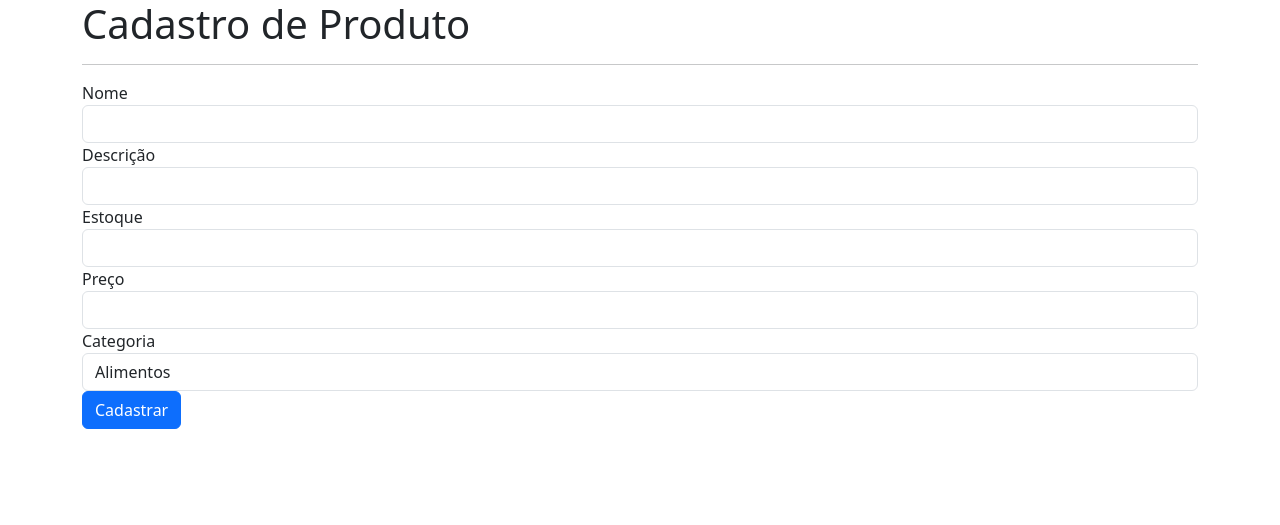
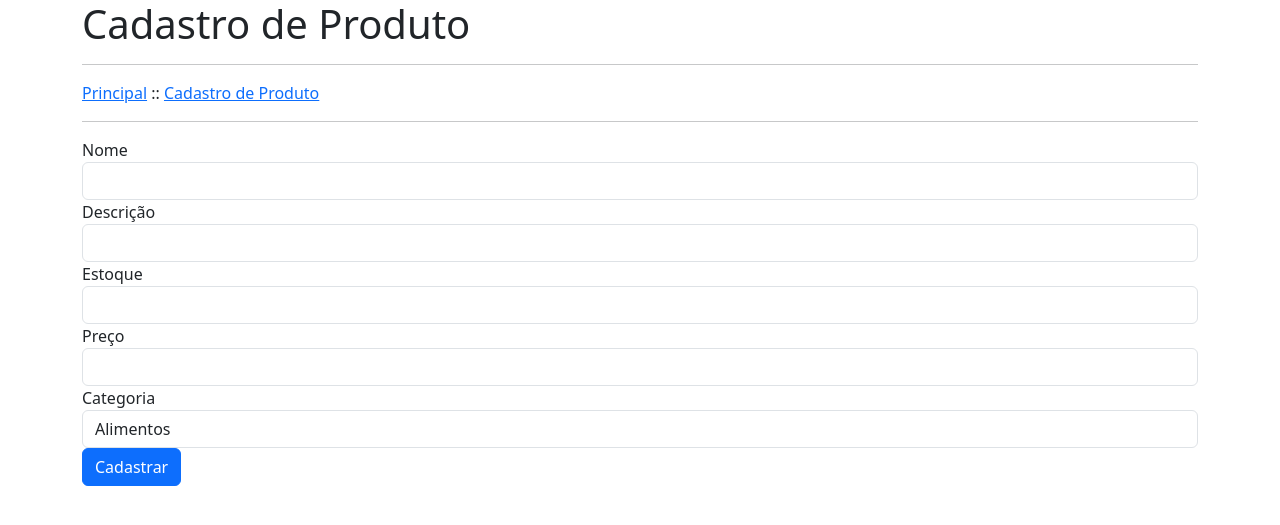
Before and after one commit to SanchesSpoladore/PW20242_Atividade1, a FastAPI app: page /cadastro in a window 1280 px wide. Shown: the top 525 px of the page. Run offline with FastAPI, Linux system fonts and the light colour scheme.

Commit message:
Tarefa 8

```diff
--- a/templates/base.html
+++ b/templates/base.html
@@ -1,16 +1,22 @@
 <!DOCTYPE html>
 <html lang="pt-br">
-<head>
-    <meta charset="UTF-8">
-    <meta name="viewport" content="width=device-width, initial-scale=1.0">
-    <link href="https://cdn.jsdelivr.net/npm/bootstrap@5.3.3/dist/css/bootstrap.min.css" rel="stylesheet">
+  <head>
+    <meta charset="UTF-8" />
+    <meta name="viewport" content="width=device-width, initial-scale=1.0" />
+    <link
+      href="https://cdn.jsdelivr.net/npm/bootstrap@5.3.3/dist/css/bootstrap.min.css"
+      rel="stylesheet"
+    />
     <title>{{ titulo }}</title>
-</head>
-<body>
+  </head>
+  <body>
     <main class="container">
-        <h1 class="display-6">{{ titulo }}</h1>
-        <hr>
-        {% block conteudo %}{% endblock %}
+      <h1 class="display-6">{{ titulo }}</h1>
+      <hr />
+      <a href="/">Principal</a> ::
+      <a href="/cadastro">Cadastro de Produto</a>
+      <hr />
+      {% block conteudo %} {% endblock %}
     </main>
-</body>
+  </body>
 </html>
```
